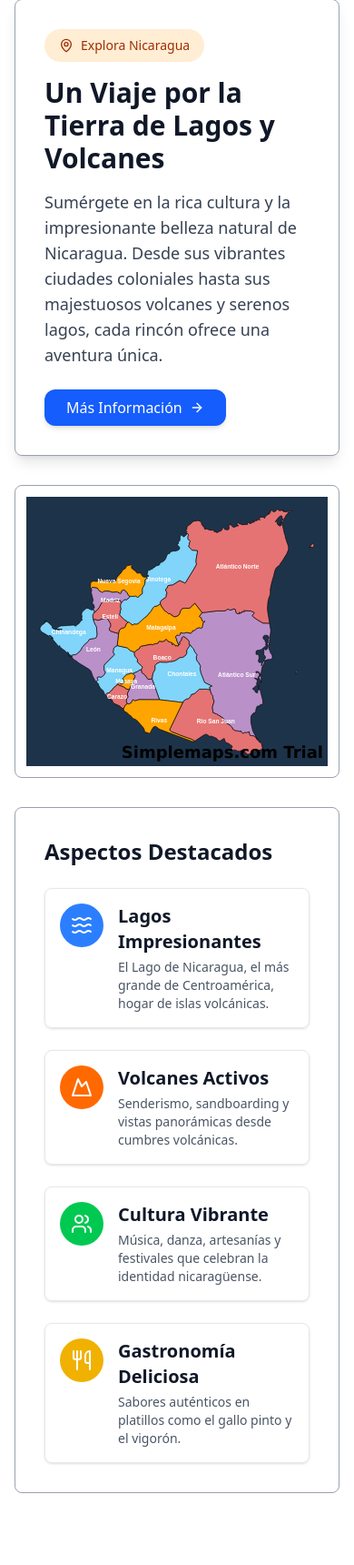
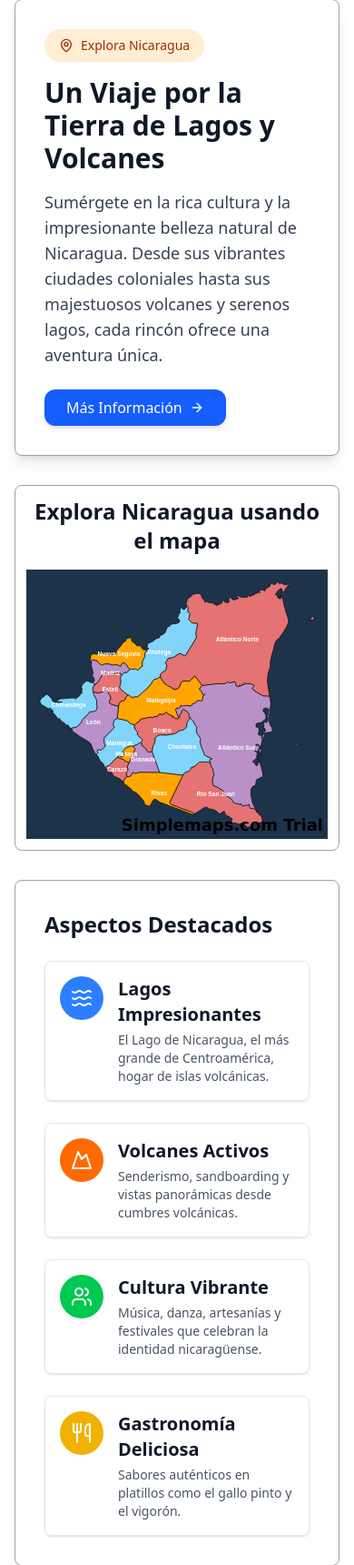
Before and after one commit to jonathan1173/really-nicaragua-2025, a Django app: page /home/maps/ in a window 390 px wide. Shown: the part 164-1884 px from the top of the page at 91% size. Before the commit the page ends 1805 px from the top, so only its background shows below. Run offline with Django 5.2, Linux system fonts and the light colour scheme.

Commit message:
style: navbar mobile y titulo para el mapa

```diff
--- a/page/templates/page/maps.html
+++ b/page/templates/page/maps.html
@@ -19,6 +19,7 @@
   <div class="grid grid-cols-1 lg:grid-cols-[40%_1fr] gap-8 h-full">
     <!-- Contenedor del mapa -->
     <div class="p-3 md:p-5 bg-white rounded-lg border border-gray-400 flex flex-col items-center justify-center order-2 lg:order-1">
+      <h2 class="text-2xl lg:text-2xl font-bold text-gray-900 text-center mb-4">Explora Nicaragua usando el mapa</h2>
       <div id="map" class="w-full">
         <!-- El mapa de SimpleMaps se renderizará aquí -->
       </div>
--- a/templates/components/navbar.html
+++ b/templates/components/navbar.html
@@ -43,7 +43,7 @@
       </button>
     </div>
     <!-- MENÚ PRINCIPAL -->
-    <div class="hidden w-full md:flex md:w-auto md:order-1" id="navbar-menu">
+    <div class="hidden w-full md:flex md:w-auto md:order-1 mt-4 md:mt-0" id="navbar-menu">
       <!-- LISTA DE ENLACES -->
       <ul
         class="gap-6 flex flex-col font-medium border border-gray-200 rounded-lg bg-white md:flex-row md:border-0 md:bg-white">
--- a/templates/rally_nicaragua/base.html
+++ b/templates/rally_nicaragua/base.html
@@ -14,7 +14,7 @@
   <script src="https://unpkg.com/lucide@latest/dist/umd/lucide.js"></script>
 
   <!-- icono -->
-  <link rel="shortcut icon" href="favicon.ico" type="image/x-icon">
+  <link rel="shortcut icon" href="#" type="image/x-icon">
 
   <script src="{% static 'js/navbar.js' %}"></script>
 
```
Also changed, not shown: README.md.
